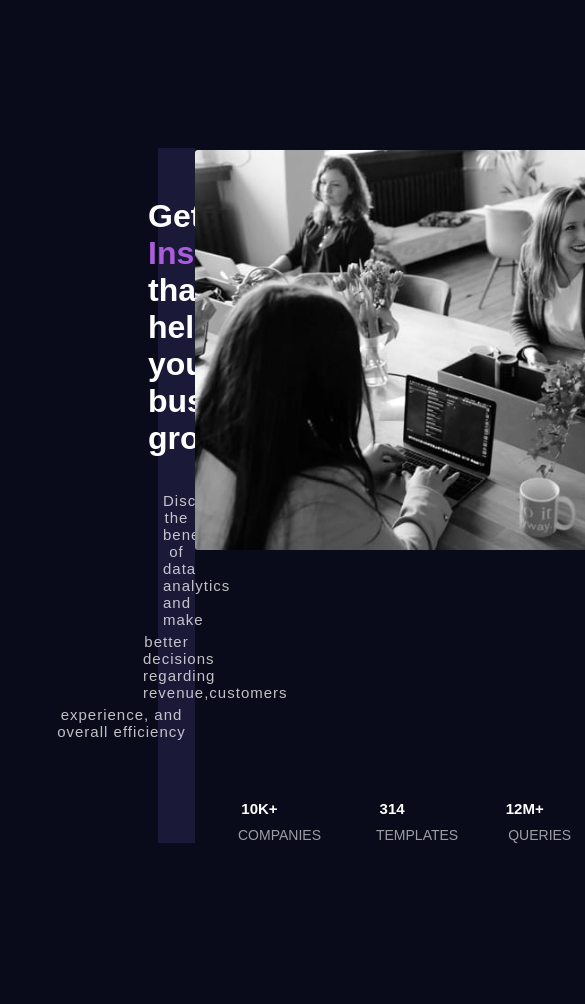
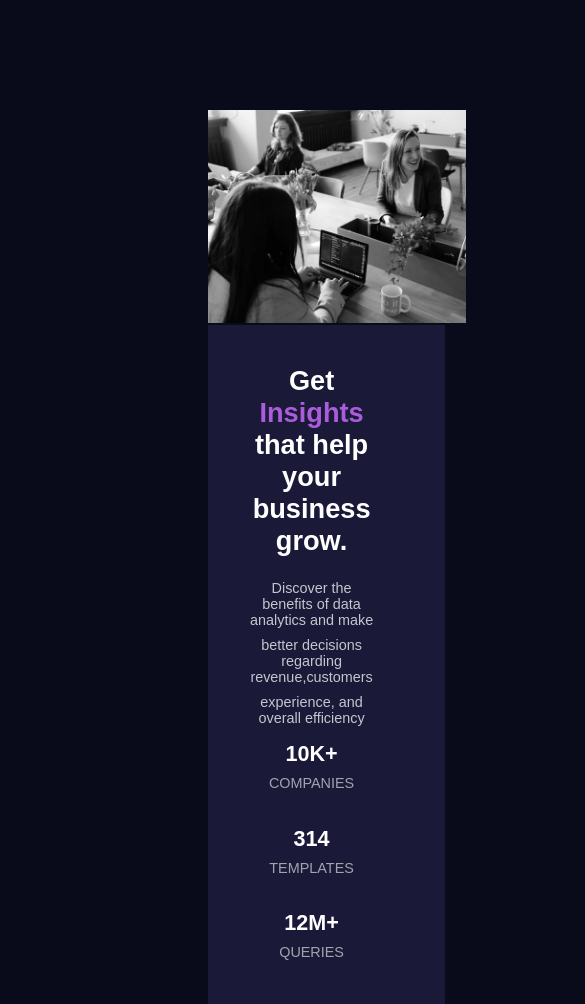
Before and after one commit to Adeyemi-Mubaraq/my-project, a plain HTML site: page index.html in a window 390 px wide. Shown: the top 1004 px of the page, 585 px wide, since content can reach past the window. Drawn offline with Linux system fonts and the light colour scheme; a web font is replaced by a local one.

Commit message:
first commit

```diff
--- a/index.html
+++ b/index.html
@@ -4,24 +4,37 @@
     <meta charset="UTF-8">
     <meta http-equiv="X-UA-Compatible" content="IE=edge">
     <meta name="viewport" content="width=device-width, initial-scale=1.0">
-    <title>Challenge-1</title>
+    <title>landing page</title>
     <link rel="stylesheet" href="style.css">
-    <link rel="preconnect" href="https://fonts.googleapis.com">
-<link rel="preconnect" href="https://fonts.gstatic.com" crossorigin>
-<link href="https://fonts.googleapis.com/css2?family=Lexend+Deca&display=swap" rel="stylesheet">
+    <link rel="stylesheet" href="(https://fonts.google.com/specimen/Lexend+Deca)">
 </head>
 <body>
     <div class="container">
         <div class="container-1">
-            <h2>Get <span>Insights</span> that help <br> your business grow. </h2>
-            <p>Discover the benefits of data analytics and make</p> <p class="e"> better decisions regarding revenue,customers</p> <p class="f"> experience, and overall efficiency </p>
-            <div class="class">
-                <div class="class-1"> <b class="a">10K+</b> <br> <nav>COMPANIES</nav></div>
-                <div class="class-2"> <b class="b">314</b> <br> <nav>TEMPLATES</nav></div>
-                <div class="class-3"> <b class="c">12M+</b><br> <nav>QUERIES</nav></div>
-            </div>
+            <h2 class="main-heading"> Get <span>Insights</span>  that help <br> your business grow. </h2>
+            <p class="main-paragraph-1">Discover the benefits of data analytics and make</p>
+             <p class="main-paragraph-1"> better decisions regarding revenue,customers</p>
+             <p class="main-paragraph-1"> experience, and overall efficiency </p>
+             <div class="about">
+                <div class="about-1">
+                    <h2 class="about-heading">10K+</h2>
+                    <p class="about-paragraph">COMPANIES</p>
+                </div>
+                <div class="about-2">
+                    <h2 class="about-heading">314</h2>
+                    <p class="about-paragraph">TEMPLATES</p>
+                </div>
+                <div class="about-3">
+                    <h2 class="about-heading">12M+</h2>
+                    <p class="about-paragraph">QUERIES</p>
+                </div>
+             </div>
         </div>
-        <div class="container-2"><img src="images/image-header-desktop.jpg" alt="desktop image"></div>
+        <div class="container-2">
+          <div class="image-wrapper">
+            <img src="images/image-header-desktop.jpg" class="container-2-img">
+          </div>
+        </div>
     </div>
 </body>
 </html>
--- a/style.css
+++ b/style.css
@@ -4,84 +4,210 @@ body{
     font-family: 'Lexend Deca', sans-serif;
 }
 .container{
+    width: 1000px;
+    box-sizing: border-box;
+    border-radius: 10px;
+    background-origin: border-box;
+    display: flex;
     background: hsl(233, 47%, 7%);
+    align-content: center;
+    margin: 110px 200px;
+    font-family: sans-serif;
+}
+.container-1{
+    background-color: hsl(244, 38%, 16%);
+    width: 50%;
+    padding-top: 50px;
+    padding-left: 40px;
+    padding-bottom: -50px;
+    padding-right: 70px;
+    align-items: center;
+    justify-content: center;
+
+}
+.main-heading{
+    color:  hsl(0, 0%, 100%);
+    font-weight: 700;
+    font-size: 1.8rem;
+}
+.main-heading span{
+    color:  hsl(277, 64%, 61%);
+}
+.main-paragraph-1{
+    font-weight: 300;
+    color: hsla(0, 0%, 100%, 0.75);
+    font-size: 0.8rem;
+
+}
+.about{
     display: flex;
-    align-content: center;
-    margin: 150px;
-    font-family: sans-serif;
-    box-sizing: border-box;
-    border-radius: 3px;
+    flex-direction: row;
+    flex-wrap: wrap;
+    justify-content: space-between;
+}
+
+.about-heading{
+    color: hsl(0, 0%, 100%);
+    padding-top: 50px;
+}
+
+.about-paragraph{
+    color: hsla(0, 0%, 100%, 0.6);
+}
+.container-2{
+    margin: 0;
+    padding: 0;
+}
+.image-wrapper{
+    width: 100%;
+    background: linear-gradient(to top, hsl(277, 64%, 61%)), url(images/image-header-desktop.jpg) center no-repeat;
+    background-size: cover;
+    height: 100%;
 }
 img{
-    height: 400px;
-    border-radius: 3px;
+    width: 100%;
+    image-resolution: hsl(277, 64%, 61%);
 }
+@media (max-width:1400px) {
+    .container{
+        font-size: 8px;
+        box-sizing: border-box;
+        border-radius: 10px;
+    }
+    .container-1{
+        width: 50%;
+    }
+    .main-heading{
+        font-size: 1.8rem;
+        font-weight: 700;
+    }
+    .main-paragraph-1{
+        font-size: 0.8rem;
+        margin-bottom: -5px;
+    }
+    .about{
+
+        font-weight: 400;
+    }
+}
+@media (max-width:1200px) {
+    .container-1{
+        width: 50%;
+    }
+    .main-heading{
+        font-size: 1.5rem;
+        margin-top: -10px;
+    }
+    .main-paragraph-1{
+        font-size: 0.7rem;
+    }
+    .about-paragraph{
+        margin-top: -10px;
+    }
+    .about-2{
+        margin-top: -10px;
+    }
+}
+@media (max-width:1000px) {
+    .container{
+        display: flex;
+        flex-direction: column;
+        box-sizing: border-box;
+        border-radius: 10px;
+        margin-bottom: -150px;
+
+    }
 .container-1{
-    background:  hsl(244, 38%, 16%);
-    color: white;
-    text-align: center;
-    width: 50%;
-    margin-top: -2px;
-}
-span{
-    color: hsl(277, 64%, 61%);
-}
-
-h2{
-    margin: 50px;
-    color: hsl(0, 0%, 100%);
-    display: block;
-    font-weight: 700;
-    margin-left: -10px;
-    font-size: xx-large;
-}
-p{
-    color:hsla(0, 0%, 100%, 0.75) ;
-    margin-top: -10px;
-    display: block;
-    padding: 5px;
-    justify-content: space-between;
-    letter-spacing: 1px;
-    margin-top: -20px;
-}
-.e{
-    margin-left: -20px;
-}
-.f{
-    margin-left: -110px;
-}
-.class{
-    display: flex;
+    order: 2;
 
 }
-.class-1{
-    margin-top:40px;
-    margin-left: 80px;
-    margin-right: 35px;
+.container-2{
+    order: 1;
+    width: 50%;
 }
-.class-2{
-    margin-top: 40px;
-    margin-left: 20px;
-    margin-right: 30px;
+img{
+    width: 86%;
 }
-.class-3{
-    margin-top: 40px;
-    margin-left: 20px;
+.main-heading{
+    font-size: 1.4rem;
+    text-align: center;
 }
-.a{
-    margin-left: -40px;
+.main-paragraph-1{
+    font-size: 0.75rem;
+    font-weight: 400;
+    text-align: center;
+
 }
-.b{
-    margin-left: -50px;
+.about{
+    flex-direction: column;
+    align-items: center;
+    justify-content: center;
+    font-size: 0.9rem;
+    margin-bottom: 30px;
 }
-.c{
-    margin-left: -30px;
+.about-1{
+    margin-top: -30px;
+    padding-bottom: -50px;
+    text-align: center;
 }
-nav{
-    color:hsla(0, 0%, 100%, 0.6) ;
-    margin-top: 10px;
-    font-size: 14px;
+.about-heading{
+    margin-top: -10px;
 }
-br{
-    margin-bottom: 5px;
+.about-paragraph{
+    margin-top: -10px;
 }
+.about-2{
+    margin-top: -20px;
+    padding-top: -20px;
+}
+.about-1,.about-2 ,.about-3{
+    margin-top: -20px;
+    text-align: center;
+}
+}
+@media (max-width:900px) {
+    .container-2{
+        width: 85%;
+    }
+    .main-heading{
+        font-weight: 700;
+        font-size: 1.3rem;
+        margin-left: -5px;
+        margin-right: -5px;
+    }
+}
+@media (max-width:800px) {
+    .container{
+        width: 68%;
+        height: 100vh;
+    }
+}
+@media (max-width:450px) {
+    .container-2{
+        width: 107%;
+    }
+    .main-heading{
+        font-size: 1.6rem;
+    }
+    .main-paragraph-1{
+        font-size: 0.9rem;
+    }
+}
+@media (max-width:400px) {
+    .container-2{
+        width: 118%;
+    }
+    .main-heading{
+        font-size: 1.7rem;
+    }
+    .main-paragraph-1{
+        font-size: 0.9rem;
+    }
+    @media (max-width:320px) {
+        .container-2{
+            width: 126%;
+        }
+
+    }
+
+}
```
